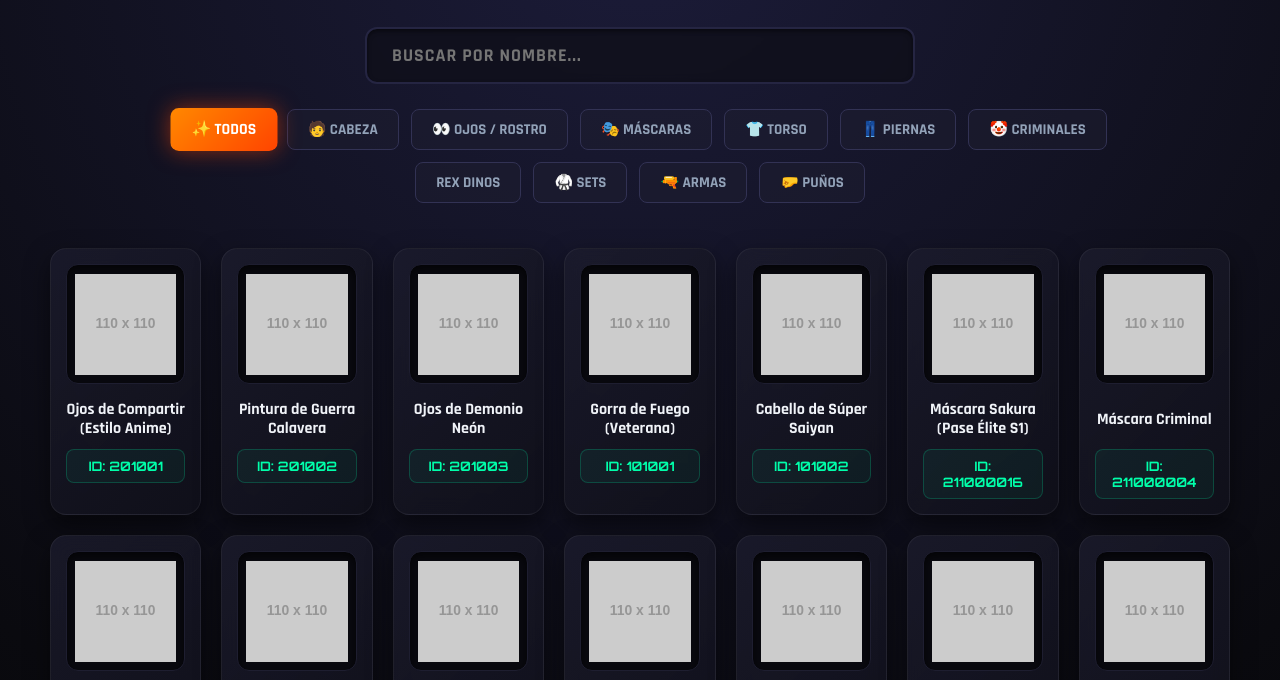
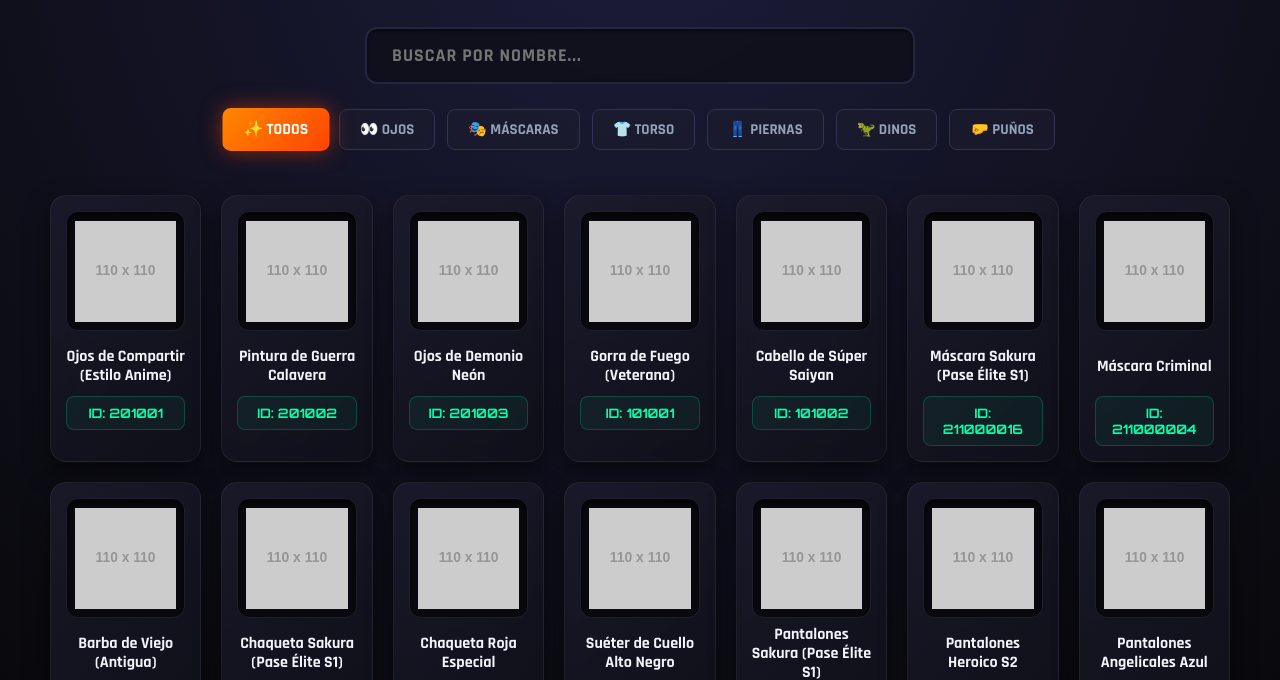
Before and after one commit to endryissacdelgadopela-lang/ff-items-ibrary, a plain HTML site: page index.html in a window 1280 px wide. Shown: the part 108-788 px from the top of the page. Drawn offline with Linux system fonts and the light colour scheme; placeholder pictures from the web are drawn by us.

Commit message:
Update index.html

```diff
--- a/index.html
+++ b/index.html
@@ -4,7 +4,6 @@
     <meta charset="UTF-8">
     <meta name="viewport" content="width=device-width, initial-scale=1.0">
     <title>⚡ Biblioteca de IDs - Free Fire</title>
-    <!-- Fuentes estilo Gaming / Esports -->
     <link href="https://fonts.googleapis.com/css2?family=Orbitron:wght@400;700&family=Rajdhani:wght@500;700&display=swap" rel="stylesheet">
 
     <style>
@@ -72,7 +71,7 @@
             background-color: #121222;
         }
 
-        /* --- BOTONES DE CATEGORÍAS --- */
+        /* --- BOTONES DE CATEGORÍAS FILTRADOS --- */
         .filtros-container {
             display: flex;
             flex-wrap: wrap;
@@ -301,17 +300,14 @@
         <input type="text" id="buscador" placeholder="BUSCAR POR NOMBRE...">
     </div>
 
+    <!-- Solo quedan las categorías de tus ítems reales -->
     <div class="filtros-container">
         <button class="btn-filtro activo" onclick="filteredCat('todos', this)">✨ Todos</button>
-        <button class="btn-filtro" onclick="filteredCat('cabeza', this)">🧑 Cabeza</button>
-        <button class="btn-filtro" onclick="filteredCat('ojos', this)">👀 Ojos / Rostro</button>
+        <button class="btn-filtro" onclick="filteredCat('ojos', this)">👀 Ojos</button>
         <button class="btn-filtro" onclick="filteredCat('mascara', this)">🎭 Máscaras</button>
         <button class="btn-filtro" onclick="filteredCat('chaqueta', this)">👕 Torso</button>
         <button class="btn-filtro" onclick="filteredCat('pantalones', this)">👖 Piernas</button>
-        <button class="btn-filtro" onclick="filteredCat('criminales', this)">🤡 Criminales</button>
-        <button class="btn-filtro" onclick="filteredCat('dino', this)">Rex Dinos</button>
-        <button class="btn-filtro" onclick="filteredCat('completo', this)">🥋 Sets</button>
-        <button class="btn-filtro" onclick="filteredCat('armas', this)">🔫 Armas</button>
+        <button class="btn-filtro" onclick="filteredCat('dino', this)">🦖 Dinos</button>
         <button class="btn-filtro" onclick="filteredCat('puños', this)">🤛 Puños</button>
     </div>
 
```
